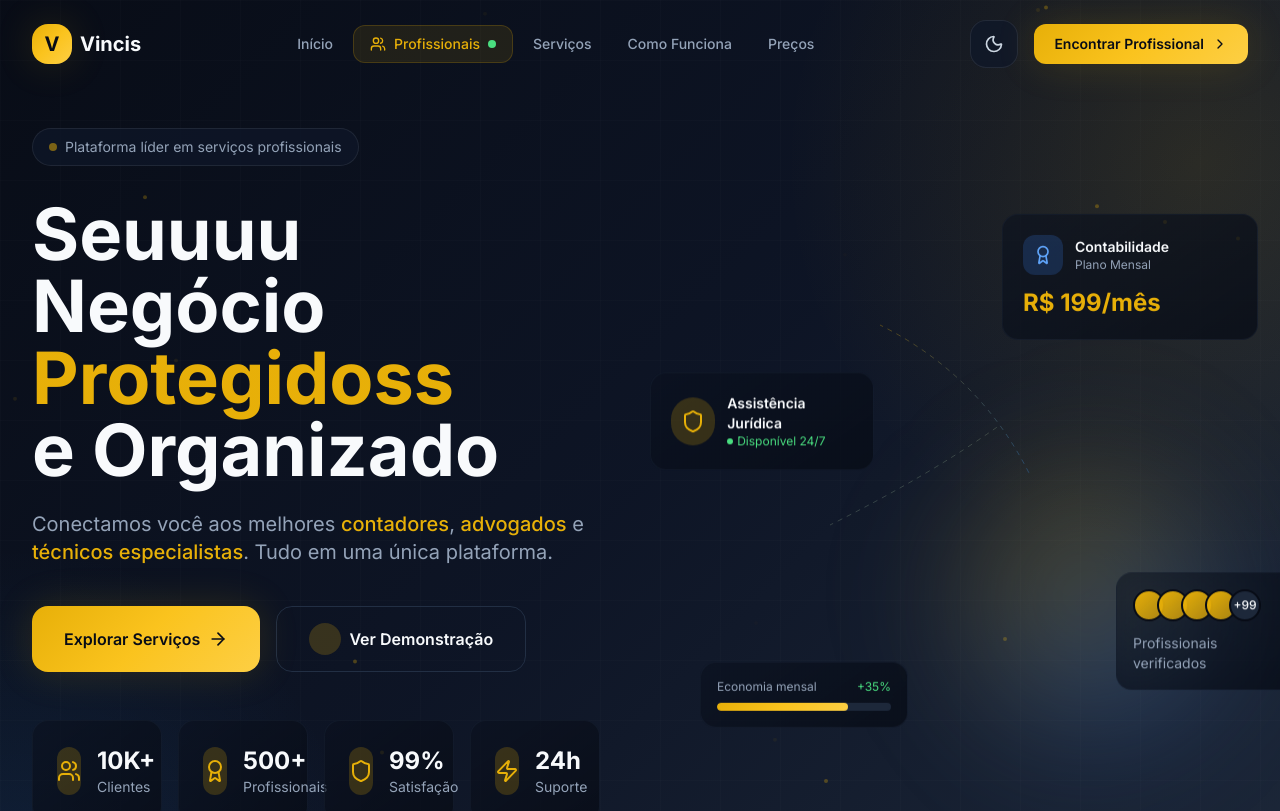
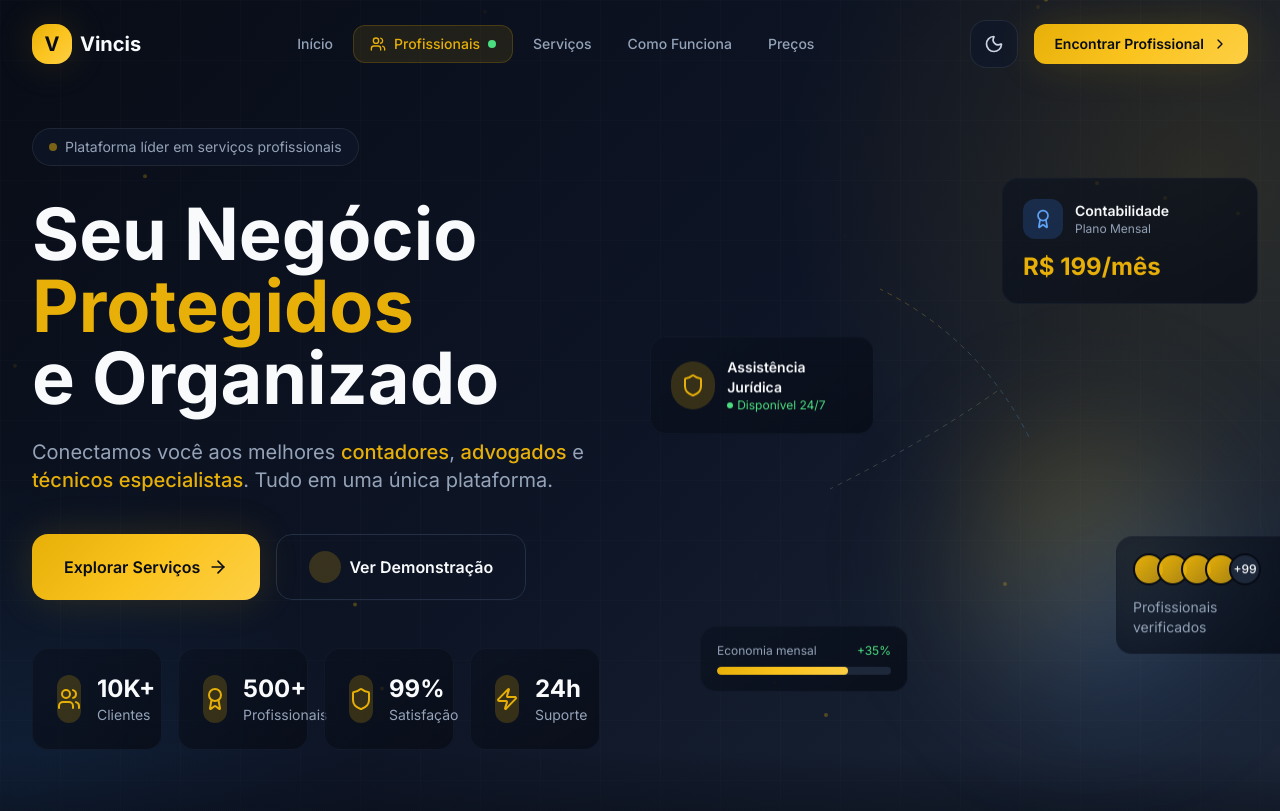
Before and after one commit to jusemar/vincis, a React (Vite) app: page / in a window 1280 px wide. Shown: the top 811 px of the page. Built offline with nearby package versions, Linux system fonts and the light colour scheme.

Commit message:
teste apenas da seção Hero Seu para Seu teste 2

```diff
--- a/src/sections/Hero.tsx
+++ b/src/sections/Hero.tsx
@@ -197,8 +197,8 @@ export default function Hero() {
               animate={{ opacity: 1, y: 0 }}
               transition={{ duration: 0.8, delay: 0.2 }}
             >
-              Seuuuu Negócio{' '}
-              <span className="text-gradient-gold">Protegidoss</span>
+              Seu Negócio{' '}
+              <span className="text-gradient-gold">Protegidos</span>
               <br />
               e Organizado
             </motion.h1>
```
